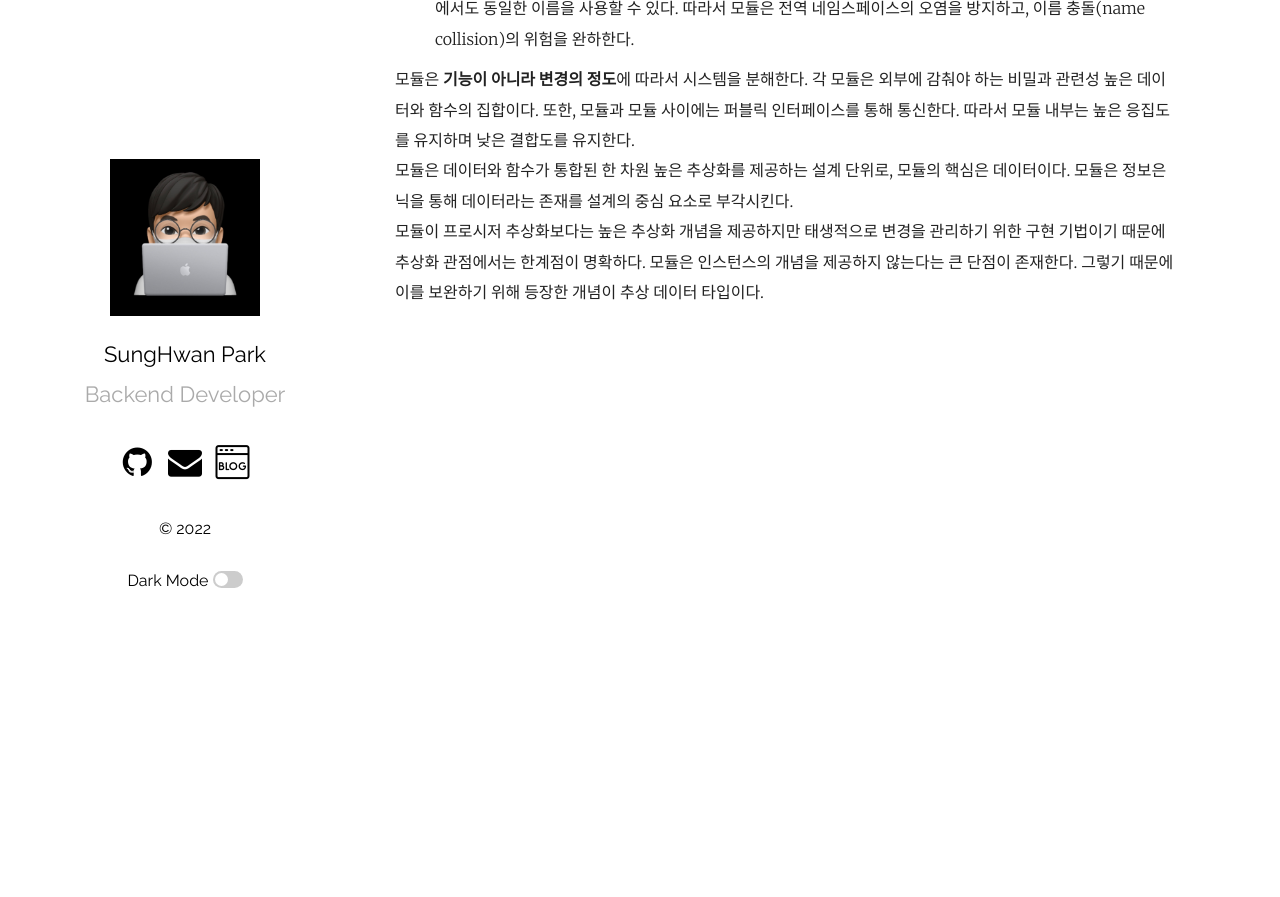
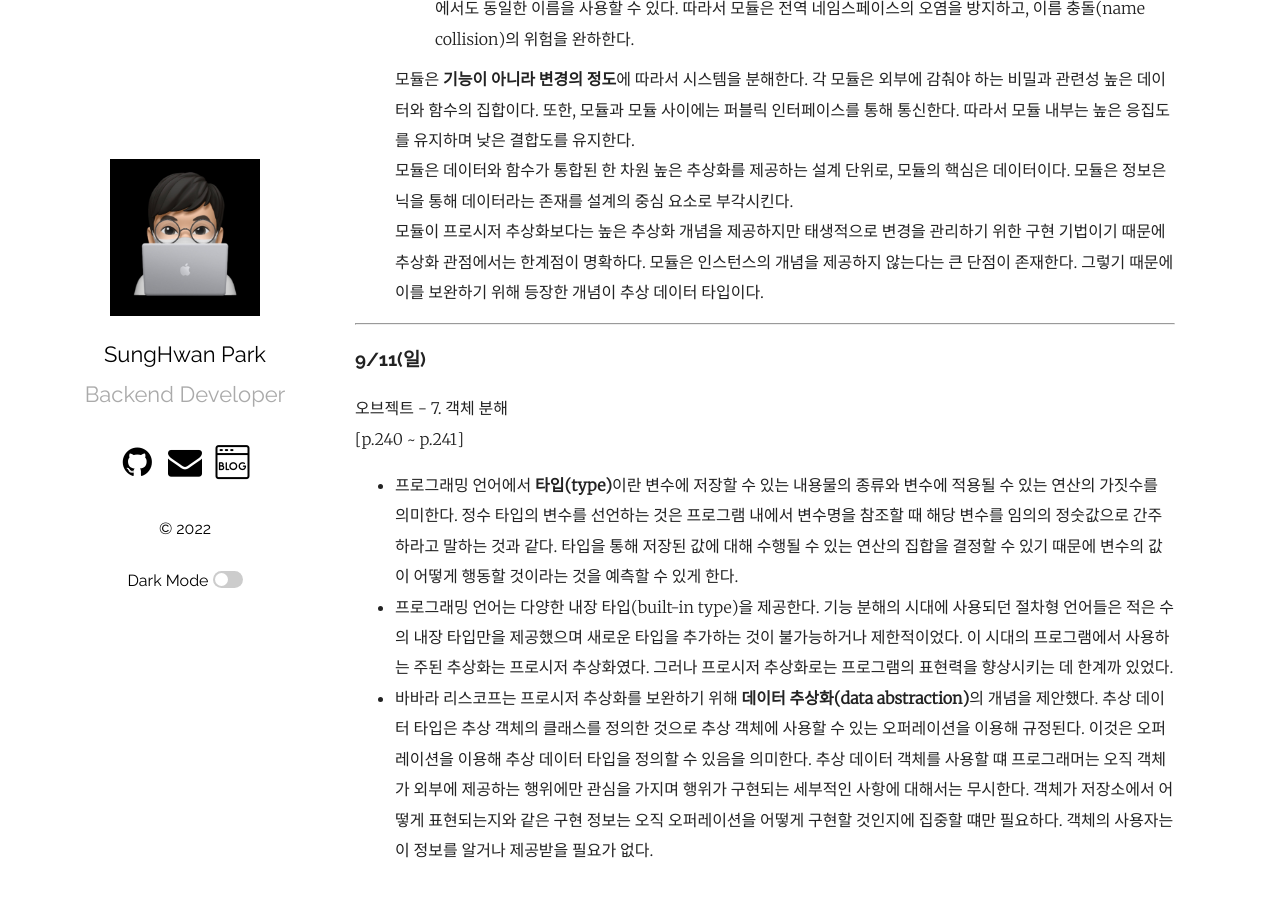
Before and after one commit to mrpark219/TIL, a Jekyll site: the page built from _posts/2022-09-01-9월TIL.markdown, in a window 1280 px wide and 900 px high, scrolled down 11645 px. Shown: the top 897 px of the window. Built offline with Jekyll 4.4.1, drawn with Linux system fonts in a browser that asks for light colours; comment, search, counter and statistics services are not loaded.

Commit message:
feat: 2022-09-11 TIL 추가

```diff
--- a/_posts/2022-09-01-9월TIL.markdown
+++ b/_posts/2022-09-01-9월TIL.markdown
@@ -232,3 +232,14 @@ categories: 202209 TIL
     모듈은 **기능이 아니라 변경의 정도**에 따라서 시스템을 분해한다. 각 모듈은 외부에 감춰야 하는 비밀과 관련성 높은 데이터와 함수의 집합이다. 또한, 모듈과 모듈 사이에는 퍼블릭 인터페이스를 통해 통신한다. 따라서 모듈 내부는 높은 응집도를 유지하며 낮은 결합도를 유지한다.
     모듈은 데이터와 함수가 통합된 한 차원 높은 추상화를 제공하는 설계 단위로, 모듈의 핵심은 데이터이다. 모듈은 정보은닉을 통해 데이터라는 존재를 설계의 중심 요소로 부각시킨다.
     모듈이 프로시저 추상화보다는 높은 추상화 개념을 제공하지만 태생적으로 변경을 관리하기 위한 구현 기법이기 때문에 추상화 관점에서는 한계점이 명확하다. 모듈은 인스턴스의 개념을 제공하지 않는다는 큰 단점이 존재한다. 그렇기 때문에 이를 보완하기 위해 등장한 개념이 추상 데이터 타입이다.
+
+---
+
+### 9/11(일)
+
+오브젝트 - 7. 객체 분해
+[p.240 ~ p.241]
+
+-   프로그래밍 언어에서 **타입(type)**이란 변수에 저장할 수 있는 내용물의 종류와 변수에 적용될 수 있는 연산의 가짓수를 의미한다. 정수 타입의 변수를 선언하는 것은 프로그램 내에서 변수명을 참조할 때 해당 변수를 임의의 정숫값으로 간주하라고 말하는 것과 같다. 타입을 통해 저장된 값에 대해 수행될 수 있는 연산의 집합을 결정할 수 있기 때문에 변수의 값이 어떻게 행동할 것이라는 것을 예측할 수 있게 한다.
+-   프로그래밍 언어는 다양한 내장 타입(built-in type)을 제공한다. 기능 분해의 시대에 사용되던 절차형 언어들은 적은 수의 내장 타입만을 제공했으며 새로운 타입을 추가하는 것이 불가능하거나 제한적이었다. 이 시대의 프로그램에서 사용하는 주된 추상화는 프로시저 추상화였다. 그러나 프로시저 추상화로는 프로그램의 표현력을 향상시키는 데 한계까 있었다.
+-   바바라 리스코프는 프로시저 추상화를 보완하기 위해 **데이터 추상화(data abstraction)**의 개념을 제안했다. 추상 데이터 타입은 추상 객체의 클래스를 정의한 것으로 추상 객체에 사용할 수 있는 오퍼레이션을 이용해 규정된다. 이것은 오퍼레이션을 이용해 추상 데이터 타입을 정의할 수 있음을 의미한다. 추상 데이터 객체를 사용할 떄 프로그래머는 오직 객체가 외부에 제공하는 행위에만 관심을 가지며 행위가 구현되는 세부적인 사항에 대해서는 무시한다. 객체가 저장소에서 어떻게 표현되는지와 같은 구현 정보는 오직 오퍼레이션을 어떻게 구현할 것인지에 집중할 떄만 필요하다. 객체의 사용자는 이 정보를 알거나 제공받을 필요가 없다.
```
